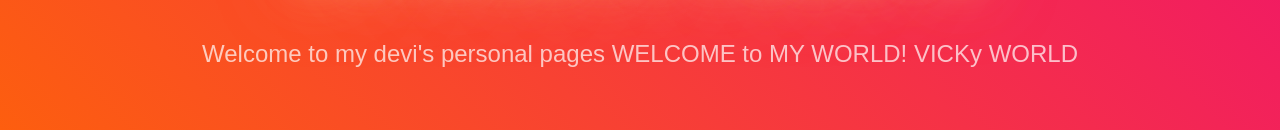
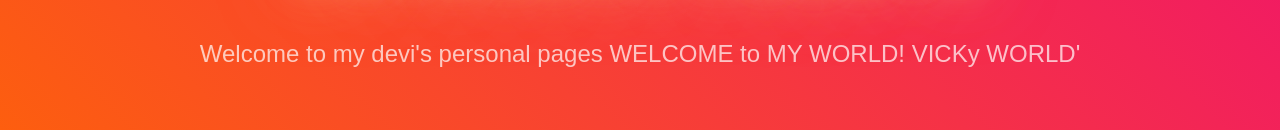
Before and after one commit to Devendrareddy25/New, a plain HTML site: page index.html in a window 1280 px wide. Shown: the part 414-544 px from the top of the page. Drawn offline with Linux system fonts and the light colour scheme.

Commit message:
Update index.html

```diff
--- a/index.html
+++ b/index.html
@@ -51,7 +51,7 @@
 <body>
     <div>
         <h1>Devendra Reddys</h1>
-        <p>Welcome to my devi's personal pages WELCOME to MY WORLD! VICKy WORLD</p>
+        <p>Welcome to my devi's personal pages WELCOME to MY WORLD! VICKy WORLD'</p>
     </div>
     <footer>© 2024 Devendra Redde</footer>
 </body>
```
